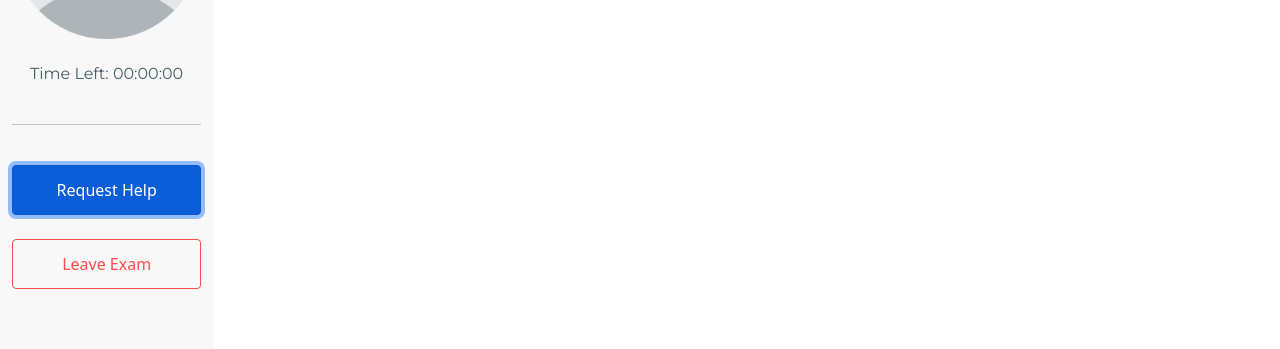
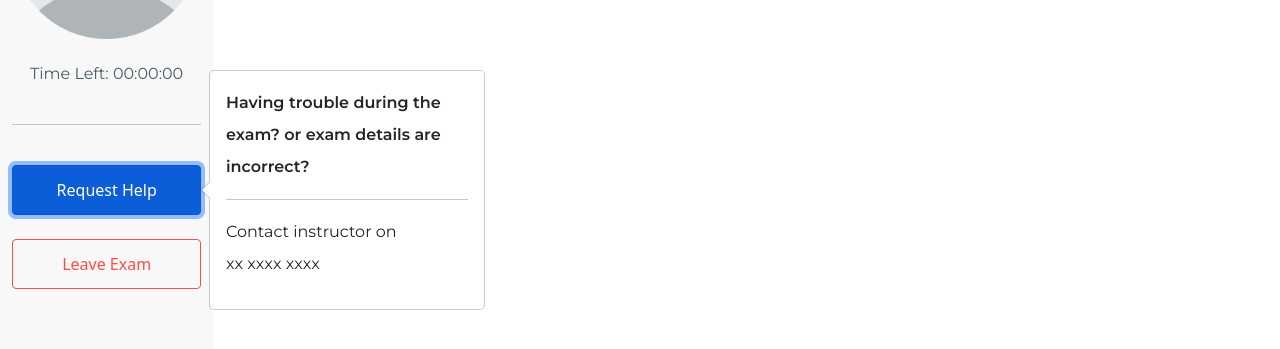
Before and after one commit to helenatran/SES2B, a React (Create React App) app in the folder client/: page /exam in a window 1280 px wide. Both pictures are taken after a click on the button "Request Help". Shown: the part 227-576 px from the top of the page. Built offline with nearby package versions, Linux system fonts and the light colour scheme; no server answers.

Commit message:
Added popover

```diff
--- a/client/src/Components/Exam.css
+++ b/client/src/Components/Exam.css
@@ -48,3 +48,14 @@
   border-color: #FF4B4B;
   background-color: #FF4B4B;
 }
+
+.popover {
+  height: 30%;
+  width: 170%;
+  text-align: left;
+  font: 16px/14px Montserrat;
+  letter-spacing: 0px;
+  color: #000000;
+  opacity: 1;
+  line-height: 2;
+}
--- a/client/src/Components/Exam.js
+++ b/client/src/Components/Exam.js
@@ -1,5 +1,14 @@
 import React, { Component, useState } from "react";
-import { Container, Row, Col, Image, Button, Stack } from "react-bootstrap";
+import {
+  Container,
+  Row,
+  Col,
+  Image,
+  Button,
+  Stack,
+  Popover,
+  OverlayTrigger,
+} from "react-bootstrap";
 import Iframe from "react-iframe";
 import profilepic from "../Assets/profilepic.png";
 import "./Exam.css";
@@ -10,20 +19,32 @@ import Modal from "./Modal";
 function Exam() {
   const [modalOpen, setModalOpen] = useState(false);
   const [triggerModal, setTriggerModal] = useState(true);
-  const MISCONDUCT_ENDPOINT = "/misconduct"
+  const MISCONDUCT_ENDPOINT = "/misconduct";
+
+  const popover = (
+    <Popover class="popover" id="popover-basic">
+      {/* <Popover.Header as="h3">Popover right</Popover.Header> */}
+      <Popover.Body>
+        <strong>
+          Having trouble during the exam? or exam details are incorrect?{" "}
+        </strong>
+        <hr /> Contact instructor on <br /> xx xxxx xxxx
+      </Popover.Body>
+    </Popover>
+  );
 
   React.useEffect(() => {
     const socket = io(MISCONDUCT_ENDPOINT);
-    fetch('/users/user_id')
-      .then(res => res.json())
-      .then(user => {
+    fetch("/users/user_id")
+      .then((res) => res.json())
+      .then((user) => {
         socket.emit("start-listening", user.id);
         socket.on("misconduct", (data) => {
           // Sukhpreet do what you need here
           console.log(data);
-        })
-      })
-  },[]);
+        });
+      });
+  }, []);
   return (
     <Container fluid>
       <Row>
@@ -32,6 +53,7 @@ function Exam() {
             <Image src={profilepic} fluid /* Replace with live video */ />
             <div className="timer-text">Time Left: 00:00:00</div>
             <hr />
+            <OverlayTrigger trigger="click" placement="right" overlay={popover}>
               <Button
                 style={{ height: "50px" }}
                 className="help-button buttons"
@@ -39,6 +61,7 @@ function Exam() {
               >
                 Request Help
               </Button>
+            </OverlayTrigger>
             <Button
               style={{ height: "50px" }}
               className="leave-button buttons"
```
Lines whose indentation alone changed are shown as unchanged.
